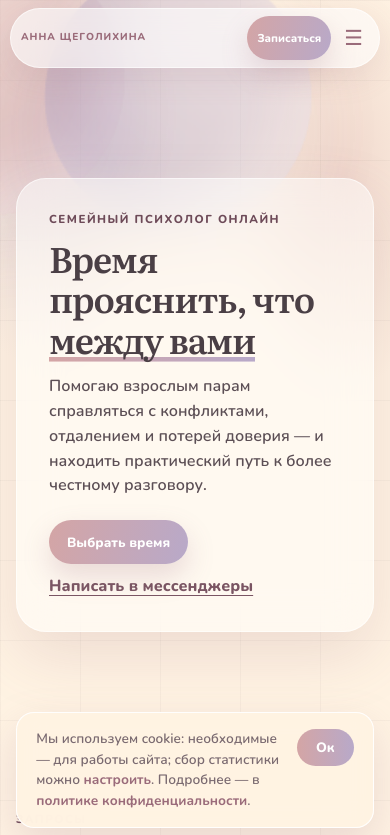
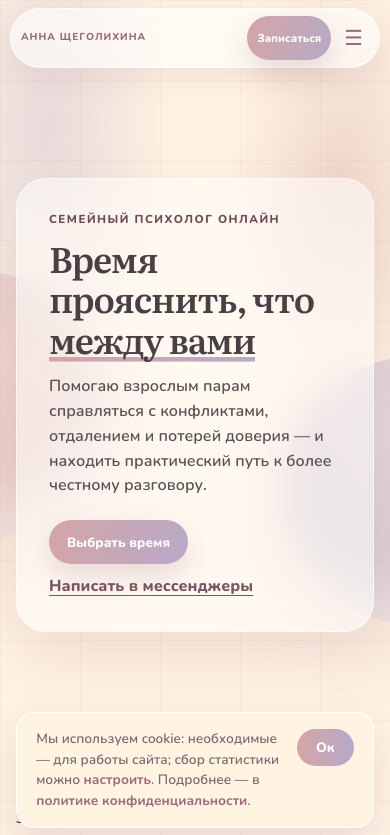
Before and after one commit to annashhe/psikholog-semeynyy-onlayn-rf, a plain HTML site: page index.html in a window 390 px wide. Shown: the top 835 px of the page. Drawn offline with Linux system fonts and the light colour scheme; a script that the page names is missing.

Commit message:
Fix blob positions after broken transform migration.
Restore left/top percentage positioning so spheres stay behind the hero and split correctly on scroll, including mobile.

Co-authored-by: Cursor <cursoragent@cursor.com>

```diff
--- a/index.html
+++ b/index.html
@@ -15,8 +15,8 @@
 <script src="assets/cookie-notice.js" defer></script><script src="assets/consent-analytics.js" defer></script><script src="assets/thank-you-booking.js" defer></script>
 <script type="application/ld+json">{"@context":"https://schema.org","@type":"ProfessionalService","name":"Анна Щеголихина — семейный психолог онлайн","url":"https://психолог-семейный-онлайн.рф/","image":"https://психолог-семейный-онлайн.рф/assets/portrait-920.webp","telephone":"+79137556284","priceRange":"₽₽","areaServed":["RU","Worldwide"],"availableLanguage":"ru","description":"Онлайн-консультации семейного и клинического психолога для взрослых пар и индивидуально.","provider":{"@type":"Person","name":"Анна Щеголихина","jobTitle":"Семейный и клинический психолог"}}</script>
 <style>
-:root{--cream:#FFF3E3;--rose:#D4A5A5;--lav:#B8A9C9;--ink:#4A3F45;--accent:#9a6b7a;--muted:#5c4f55;--sans:Nunito,system-ui,sans-serif;--serif:Literata,Georgia,serif;--rx:55%;--lx:74%;--ry:45%;--ly:52%;--bs:1;--bm:0;--anna-widget-primary:#9a6b7a;--anna-widget-primary-dark:#7d5665;--anna-widget-accent:#e8d5d8;--anna-widget-bg:#fffdf9}
-*{box-sizing:border-box}html{scroll-behavior:smooth;color-scheme:light only}body{margin:0;padding-top:72px;overflow-x:hidden;background:var(--cream)!important;color:var(--ink)!important;font:600 16px/1.55 var(--sans);forced-color-adjust:none}a{color:inherit}.ambient,.blob-layer,.grid-soft{position:fixed;inset:0;pointer-events:none}.ambient{z-index:-3;background:radial-gradient(ellipse 48% 42% at 12% 15%,#b8a9c956,transparent 68%),radial-gradient(ellipse 42% 37% at 88% 21%,#d4a5a55c,transparent 68%),var(--cream)}.grid-soft{z-index:-2;background-image:linear-gradient(#4a3f450a 1px,transparent 1px),linear-gradient(90deg,#4a3f450a 1px,transparent 1px);background-size:80px 80px}.blob-layer{z-index:-1;overflow:hidden}.blob{position:absolute;left:0;top:0;width:min(310px,33vw);aspect-ratio:1;opacity:calc(1 - var(--bm)*.78);transition:transform .9s ease,opacity .9s ease;will-change:transform}.blob.rose{transform:translate3d(calc(var(--rx) - 50%),calc(var(--ry) - 50%),0) scale(var(--bs))}.blob.lav{transform:translate3d(calc(var(--lx) - 50%),calc(var(--ly) - 50%),0) scale(var(--bs))}.blob i{display:block;width:100%;height:100%;border-radius:50%;box-shadow:inset -14px -18px 35px #fff9,inset 10px 15px 28px #78506430,0 20px 55px #a0788b38;animation:breathe 4.5s ease-in-out infinite}.rose i{background:linear-gradient(145deg,#f1d1d1,var(--rose) 57%,#c58b9d)}.lav i{background:linear-gradient(215deg,#ddd2e8,var(--lav) 55%,#9e8db7);animation-delay:.6s}
+:root{--cream:#FFF3E3;--rose:#D4A5A5;--lav:#B8A9C9;--ink:#4A3F45;--accent:#9a6b7a;--muted:#5c4f55;--sans:Nunito,system-ui,sans-serif;--serif:Literata,Georgia,serif;--rx:55%;--lx:74%;--ry:42%;--ly:50%;--bs:1;--bm:0;--anna-widget-primary:#9a6b7a;--anna-widget-primary-dark:#7d5665;--anna-widget-accent:#e8d5d8;--anna-widget-bg:#fffdf9}
+*{box-sizing:border-box}html{scroll-behavior:smooth;color-scheme:light only}body{margin:0;padding-top:72px;overflow-x:hidden;background:var(--cream)!important;color:var(--ink)!important;font:600 16px/1.55 var(--sans);forced-color-adjust:none}a{color:inherit}.ambient,.blob-layer,.grid-soft{position:fixed;inset:0;pointer-events:none}.ambient{z-index:-3;background:radial-gradient(ellipse 48% 42% at 12% 15%,#b8a9c956,transparent 68%),radial-gradient(ellipse 42% 37% at 88% 21%,#d4a5a55c,transparent 68%),var(--cream)}.grid-soft{z-index:-2;background-image:linear-gradient(#4a3f450a 1px,transparent 1px),linear-gradient(90deg,#4a3f450a 1px,transparent 1px);background-size:80px 80px}.blob-layer{z-index:-1;overflow:hidden}.blob{position:absolute;width:min(310px,33vw);aspect-ratio:1;left:var(--rx);top:var(--ry);transform:translate(-50%,-50%) scale(var(--bs));opacity:calc(1 - var(--bm)*.78);transition:left .9s ease,top .9s ease,transform .9s ease,opacity .9s ease}.blob.lav{left:var(--lx);top:var(--ly)}.blob i{display:block;width:100%;height:100%;border-radius:50%;box-shadow:inset -14px -18px 35px #fff9,inset 10px 15px 28px #78506430,0 20px 55px #a0788b38;animation:breathe 4.5s ease-in-out infinite}.rose i{background:linear-gradient(145deg,#f1d1d1,var(--rose) 57%,#c58b9d)}.lav i{background:linear-gradient(215deg,#ddd2e8,var(--lav) 55%,#9e8db7);animation-delay:.6s}
 .site-header{position:fixed;z-index:30;top:0;width:100%;padding:11px 18px;transition:transform .32s ease}.site-header.is-hidden{transform:translateY(-120%)}.header-inner{position:relative;display:flex;align-items:center;gap:12px;width:min(1180px,100%);margin:auto;padding:9px 13px;border:1px solid #fff9;border-radius:999px;background:#fff9;backdrop-filter:blur(18px);box-shadow:0 10px 30px #9a6b7a20}.logo{flex:1;color:var(--accent);font-size:.75rem;font-weight:800;letter-spacing:.1em;text-decoration:none;text-transform:uppercase;white-space:nowrap}.nav,.socials,.messengers{display:flex;align-items:center;gap:7px}.nav a{padding:7px 9px;font-size:.8rem;text-decoration:none}.icon{display:grid;place-items:center;width:34px;height:34px;border-radius:50%;color:var(--accent);background:#fff9;font-weight:800;text-decoration:none;transition:transform .2s}.icon:hover,.btn:hover{transform:translateY(-2px)}.btn{display:inline-flex;align-items:center;justify-content:center;min-height:44px;padding:10px 18px;border:0;border-radius:999px;background:linear-gradient(105deg,var(--rose),var(--lav));box-shadow:0 12px 28px #9a6b7a38;color:#fff;font:800 .84rem var(--sans);text-align:center;text-decoration:none;cursor:pointer}.header-cta{padding:8px 15px;font-size:.76rem}.burger,.mobile-panel{display:none}
 .hero{position:relative;display:grid;align-items:center;min-height:min(92vh,780px);max-width:1440px;margin:auto;padding:44px max(7%,calc((100% - 1080px)/2))}.hero-copy{width:min(560px,100%);padding:32px;border:1px solid #fff9;border-radius:30px;background:#ffffff78;box-shadow:0 24px 60px #9a6b7a2b;backdrop-filter:blur(20px)}.eyebrow{margin:0 0 9px;color:#6d4a58;font-size:.72rem;font-weight:800;letter-spacing:.13em;text-transform:uppercase}h1,h2,h3{font-family:var(--serif);font-weight:600;line-height:1.15}.hero h1{max-width:15ch;margin:0;font-size:clamp(2.2rem,4vw,3.5rem);letter-spacing:-.035em}.accent-line{background:linear-gradient(90deg,var(--rose),var(--lav)) no-repeat 0 94%;background-size:0 .13em;animation:underline 1s cubic-bezier(.22,1,.36,1) .8s forwards}.lead,.sec-head>p:not(.eyebrow),.copy,.calendar-note,.review-note{color:var(--muted)}.lead{margin:15px 0 0}.hero-actions{display:flex;align-items:center;flex-wrap:wrap;gap:17px;margin-top:22px}.ghost,.text-link{color:#7a5563;font-weight:800;text-decoration:underline;text-underline-offset:4px}
 .page{width:min(1080px,100%);margin:auto;padding:0 20px 40px}.sec{padding-top:88px;scroll-margin-top:72px}.sec-head{max-width:700px;margin-bottom:28px}.sec-head h2{margin:0;font-size:clamp(1.85rem,3.4vw,2.7rem);letter-spacing:-.03em}.sec-head>p:not(.eyebrow){margin:10px 0 0}.card,.problem,.cloud,.path-card,.first-card,.price-card,.review,.faq-item,.booking,.bio-note,.not-work{border:1px solid #fff9;background:#ffffff83;box-shadow:0 16px 40px #9a6b7a1c;backdrop-filter:blur(13px)}
```
